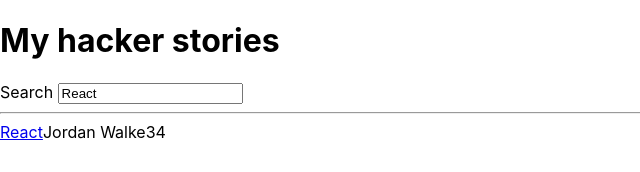
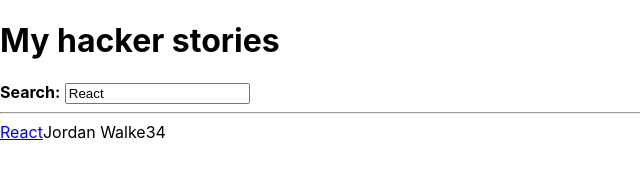
Before and after one commit to Matei-Fratila/hacker-stories, a React (Create React App) app: page / in a window 1280 px wide. Shown: the top 172 px of the page, without its empty margins (0-640 px from the left). Built offline with nearby package versions, Linux system fonts and the light colour scheme.

Commit message:
Test react children

```diff
--- a/src/App.js
+++ b/src/App.js
@@ -40,9 +40,10 @@
       <h1>My hacker stories</h1>
       <InputWithLabel
         id="search"
-        label="Search"
         value={searchTerm}
-        onInputChange={handleSearch} />
+        onInputChange={handleSearch}>
+          <strong>Search:</strong>
+      </InputWithLabel>
       <hr />
       <List list={searchedStories} />
     </div>
@@ -81,9 +82,9 @@
   </div>
 );
 
-const InputWithLabel = ({ id, label, value, type = 'text', onInputChange }) => (
+const InputWithLabel = ({ id, value, type = 'text', onInputChange, children }) => (
   <>
-    <label htmlFor={id}>{label} </label>
+    <label htmlFor={id}>{children} </label>
     <input id={id}
       type={type}
       value={value}
```
